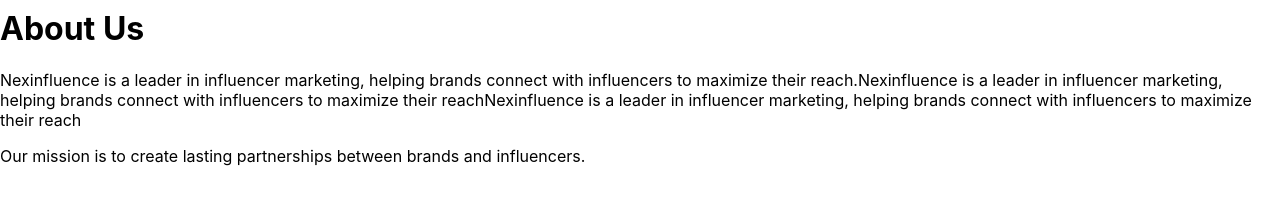
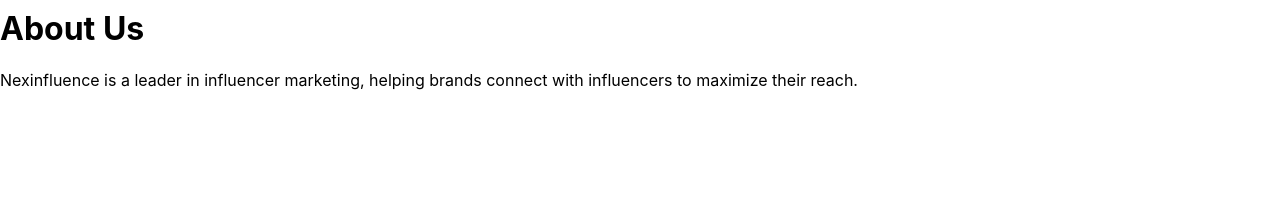
Before and after one commit to Debiprasad2002/Nexinfluence, a React (Create React App) app: page /about in a window 1280 px wide. Shown: the part 336-540 px from the top of the page. Built offline with nearby package versions, Linux system fonts and the light colour scheme.

Commit message:
update the files with recent changes

```diff
--- a/src/pages/About.js
+++ b/src/pages/About.js
@@ -5,8 +5,7 @@ function About() {
     return (
         <div className="about">
             <h1>About Us</h1>
-            <p>Nexinfluence is a leader in influencer marketing, helping brands connect with influencers to maximize their reach.Nexinfluence is a leader in influencer marketing, helping brands connect with influencers to maximize their reachNexinfluence is a leader in influencer marketing, helping brands connect with influencers to maximize their reach</p>
-            <p>Our mission is to create lasting partnerships between brands and influencers.</p>
+            <p>Nexinfluence is a leader in influencer marketing, helping brands connect with influencers to maximize their reach.</p>
         </div>
     );
 }
```
